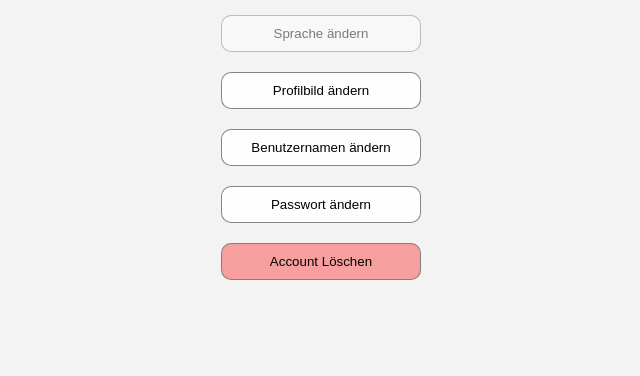
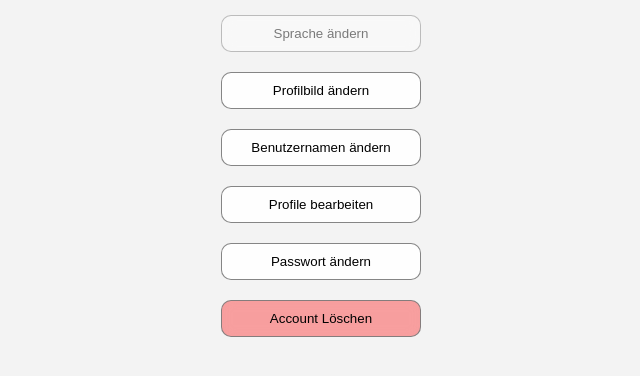
Before and after one commit to vnc3nt/Arbeitszeiten, a Flask app: template templates/profile.html in a window 1280 px wide. Shown: the part 237-613 px from the top of the page, without its empty margins (319-959 px from the left). Run offline with Flask 3, Linux system fonts and the light colour scheme; the template is opened without the code that fills it: most values are stand-ins (such as "Sample title", 1, 10 or a date in 2020); grey boxes marked "Sample" are stand-in pictures; parts of the project's set-up code (start-up, migrations or seed data) failed here and were passed over.

Commit message:
bugfixes in bezug auf profilnamen und die möglichkeit profile umzubenennen und auszublenden

```diff
--- a/main.py
+++ b/main.py
@@ -185,6 +185,7 @@ def ensure_profiles():
             userid BIGINT NOT NULL REFERENCES arbeitszeiten.users(id),
             name VARCHAR(30) NOT NULL,
             maxhours NUMERIC(5, 2) NOT NULL DEFAULT 0,
+            visible BOOLEAN NOT NULL DEFAULT TRUE,
             CONSTRAINT uq_profiles_user_name UNIQUE (userid, name)
         )
     """))
@@ -196,6 +197,9 @@ def ensure_profiles():
     )
     db.session.execute(
         text("ALTER TABLE arbeitszeiten.profiles ADD COLUMN IF NOT EXISTS maxhours NUMERIC(5, 2) NOT NULL DEFAULT 0")
+    )
+    db.session.execute(
+        text("ALTER TABLE arbeitszeiten.profiles ADD COLUMN IF NOT EXISTS visible BOOLEAN NOT NULL DEFAULT TRUE")
     )
     db.session.execute(
         text("ALTER TABLE arbeitszeiten.profiles DROP COLUMN IF EXISTS profile_image")
@@ -250,6 +254,7 @@ def get_active_profile():
     profile = db.session.query(profiles).filter(
         profiles.id == profile_id,
         profiles.userid == account_id,
+        profiles.visible.is_(True),
     ).first()
     if profile is None and account_id is not None:
         profile = db.session.query(profiles).filter_by(userid=account_id).order_by(profiles.id).first()
@@ -259,7 +264,15 @@ def get_active_profile():
 
 
 def get_profile_list():
-    return db.session.query(profiles).filter_by(userid=session.get(USERID)).order_by(profiles.id).all()
+    return db.session.query(profiles).filter_by(
+        userid=session.get(USERID), visible=True
+    ).order_by(profiles.id).all()
+
+
+def get_all_profile_list():
+    return db.session.query(profiles).filter_by(
+        userid=session.get(USERID)
+    ).order_by(profiles.id).all()
 
 
 def get_active_profile_name():
@@ -576,7 +589,13 @@ def register():
             newUser = users(id=newUserId, username=username_input, password=hash_pw(password_1))
             db.session.add(newUser)
             db.session.commit()
-            db.session.add(profiles(id=newUserId, userid=newUserId, name="Standardprofil", maxhours=0))
+            db.session.add(profiles(
+                id=newUserId,
+                userid=newUserId,
+                name="Standardprofil",
+                maxhours=0,
+                visible=True,
+            ))
             db.session.commit()
             return redirect("/login")
     return render_template('register.html')
@@ -773,7 +792,7 @@ def home():
 def switch_profile():
     profile_id = request.form.get('profile_id', type=int)
     profile = db.session.query(profiles).filter_by(
-        id=profile_id, userid=session.get(USERID)
+        id=profile_id, userid=session.get(USERID), visible=True
     ).first()
     if profile is None:
         return jsonify(error="Profil nicht gefunden"), 404
@@ -796,23 +815,95 @@ def create_profile():
     if db.session.query(profiles).filter_by(userid=session.get(USERID), name=name).first():
         return jsonify(error="Dieses Profil existiert bereits"), 409
     next_id = (db.session.query(func.max(profiles.id)).scalar() or 0) + 1
-    profile = profiles(id=next_id, userid=session.get(USERID), name=name, maxhours=maxhours)
+    profile = profiles(
+        id=next_id,
+        userid=session.get(USERID),
+        name=name,
+        maxhours=maxhours,
+        visible=True,
+    )
     db.session.add(profile)
     db.session.commit()
     session[PROFILEID] = profile.id
     return redirect(url_for('home'))
+
+@app.route('/profiles/manage', methods=['POST'])
+@validTokenChecker
+def manage_profile():
+    profile_id = request.form.get('profile_id', type=int)
+    action = request.form.get('profile_action')
+    profile = db.session.query(profiles).filter_by(
+        id=profile_id, userid=session.get(USERID)
+    ).first()
+    if profile is None:
+        return redirect(url_for('profile', profile_message="Arbeitsprofil nicht gefunden"))
+
+    if action == 'rename':
+        name = (request.form.get('name') or '').strip()
+        if not name or len(name) > 30:
+            message = "Der Profilname muss zwischen 1 und 30 Zeichen lang sein"
+        elif db.session.query(profiles).filter(
+            profiles.userid == session.get(USERID),
+            profiles.name == name,
+            profiles.id != profile.id,
+        ).first():
+            message = "Dieses Arbeitsprofil existiert bereits"
+        else:
+            profile.name = name
+            db.session.commit()
+            message = "Arbeitsprofil umbenannt"
+    elif action == 'toggle-visibility':
+        if profile.visible and db.session.query(profiles).filter_by(
+            userid=session.get(USERID), visible=True
+        ).count() <= 1:
+            message = "Mindestens ein Arbeitsprofil muss sichtbar bleiben"
+        else:
+            profile.visible = not profile.visible
+            if not profile.visible and session.get(PROFILEID) == profile.id:
+                replacement = db.session.query(profiles).filter(
+                    profiles.userid == session.get(USERID),
+                    profiles.id != profile.id,
+                    profiles.visible.is_(True),
+                ).order_by(profiles.id).first()
+                if replacement:
+                    session[PROFILEID] = replacement.id
+            db.session.commit()
+            message = "Arbeitsprofil ausgeblendet" if not profile.visible else "Arbeitsprofil eingeblendet"
+    elif action == 'delete':
+        if db.session.query(profiles).filter_by(userid=session.get(USERID)).count() <= 1:
+            message = "Das letzte Arbeitsprofil kann nicht gelöscht werden"
+        else:
+            was_active = session.get(PROFILEID) == profile.id
+            db.session.query(data).filter_by(profileid=profile.id).delete()
+            db.session.query(category).filter_by(profileid=profile.id).delete()
+            db.session.delete(profile)
+            if was_active:
+                replacement = db.session.query(profiles).filter(
+                    profiles.userid == session.get(USERID),
+                    profiles.id != profile.id,
+                    profiles.visible.is_(True),
+                ).order_by(profiles.id).first()
+                if replacement:
+                    session[PROFILEID] = replacement.id
+            db.session.commit()
+            message = "Arbeitsprofil gelöscht"
+    else:
+        message = "Unbekannte Arbeitsprofil-Aktion"
+
+    return redirect(url_for('profile', profile_message=message))
 
 @app.route('/edit')
 @validTokenChecker
 def edit():
     return render_template('edit.html', user_id=session.get(USERID), get_username=get_username,
                            get_active_profile_name=get_active_profile_name,
-                           profiles=get_profile_list(), active_profile_id=session.get(PROFILEID))
+                           profiles=get_profile_list(), active_profile_id=session.get(PROFILEID),
+                           all_profiles=get_all_profile_list())
 
 @app.route('/profile', methods=["GET", "POST"])
 @validTokenChecker
 def profile():
-    profile_message = None
+    profile_message = request.args.get("profile_message")
     if request.method == "POST":
         action = request.form.get("action")
         if action == "change-username":
@@ -853,7 +944,8 @@ def profile():
     return render_template('profile.html', user_id=session.get(USERID), get_username=get_username,
                            get_active_profile_name=get_active_profile_name,
                            profile_image_url=get_profile_image_url(), profile_message=profile_message,
-                           profiles=get_profile_list(), active_profile_id=session.get(PROFILEID))
+                           profiles=get_profile_list(), active_profile_id=session.get(PROFILEID),
+                           all_profiles=get_all_profile_list())
 
 @app.route("/logout")
 def logout():
--- a/models.py
+++ b/models.py
@@ -29,6 +29,7 @@ class profiles(db.Model):
     userid = db.Column(db.BIGINT, ForeignKey("arbeitszeiten.users.id"), nullable=False)
     name = db.Column(db.String(30), nullable=False)
     maxhours = db.Column(db.Numeric(5, 2), nullable=False, default=0)
+    visible = db.Column(db.Boolean, nullable=False, default=True)
 
 class data(db.Model):
     __table_args__ = {'schema': 'arbeitszeiten'}
--- a/static/script/profile_settings.js
+++ b/static/script/profile_settings.js
@@ -76,6 +76,14 @@ window.addEventListener("DOMContentLoaded", (e) => {
         change_username_dialog.showModal();
     })
 })
+
+window.addEventListener("DOMContentLoaded", () => {
+    const manageProfilesBtn = document.getElementById("manageProfilesBtn");
+    const manageProfilesDialog = document.getElementById("manage-profiles-dialog");
+    if (manageProfilesBtn && manageProfilesDialog) {
+        manageProfilesBtn.addEventListener("click", () => manageProfilesDialog.showModal());
+    }
+});
 
 window.addEventListener("DOMContentLoaded", (e) => {
     let delete_account_btn = document.getElementById("deleteAccountBtn");
--- a/templates/profile.html
+++ b/templates/profile.html
@@ -21,6 +21,7 @@
     <button class="not-implemented" id="changeLanguage">Sprache ändern</button>
     <button id="changeProfilePic">Profilbild ändern</button>
     <button id="changeUsernameBtn">Benutzernamen ändern</button>
+    <button id="manageProfilesBtn">Profile bearbeiten</button>
     <button id="changePasswordBtn">Passwort ändern</button>
     <button id="deleteAccountBtn" class="deleteAccountBtn">Account Löschen</button>
 
@@ -75,5 +76,20 @@
             <input type="submit" value="Standardbild wiederherstellen" />
         </form>
     </dialog>
+    <dialog id="manage-profiles-dialog">
+        <h2>Arbeitsprofile bearbeiten</h2>
+            {% for work_profile in all_profiles %}
+            <form method="post" action="{{ url_for('manage_profile') }}" class="profile-management-row">
+                <input type="hidden" name="profile_id" value="{{ work_profile.id }}">
+                <input type="text" name="name" value="{{ work_profile.name }}" maxlength="30"
+                       aria-label="Name von {{ work_profile.name }}">
+                <button type="submit" name="profile_action" value="rename">Umbenennen</button>
+                <button type="submit" name="profile_action" value="toggle-visibility">{{ 'Einblenden' if not work_profile.visible else 'Ausblenden' }}</button>
+                <button type="submit" name="profile_action" value="delete"
+                        onclick="return confirm('Arbeitsprofil wirklich löschen?')">Löschen</button>
+            </form>
+            {% endfor %}
+            <button type="button" onclick="this.closest('dialog').close()">Schließen</button>
+    </dialog>
 </div>
 {% endblock content %}
--- a/templates/snippets/profile_menu.html
+++ b/templates/snippets/profile_menu.html
@@ -17,7 +17,7 @@
         </li>
         <a href="{{ url_for('profile') }}">
             <li>
-                <div class="username"> {{ get_active_profile_name() }} </div>
+                <div class="username"> {{ get_username() }} </div>
             </li>
         </a>
         <a href="https://www.paypal.com/donate/?hosted_button_id=LDQM4GTCXJJR4">
```
